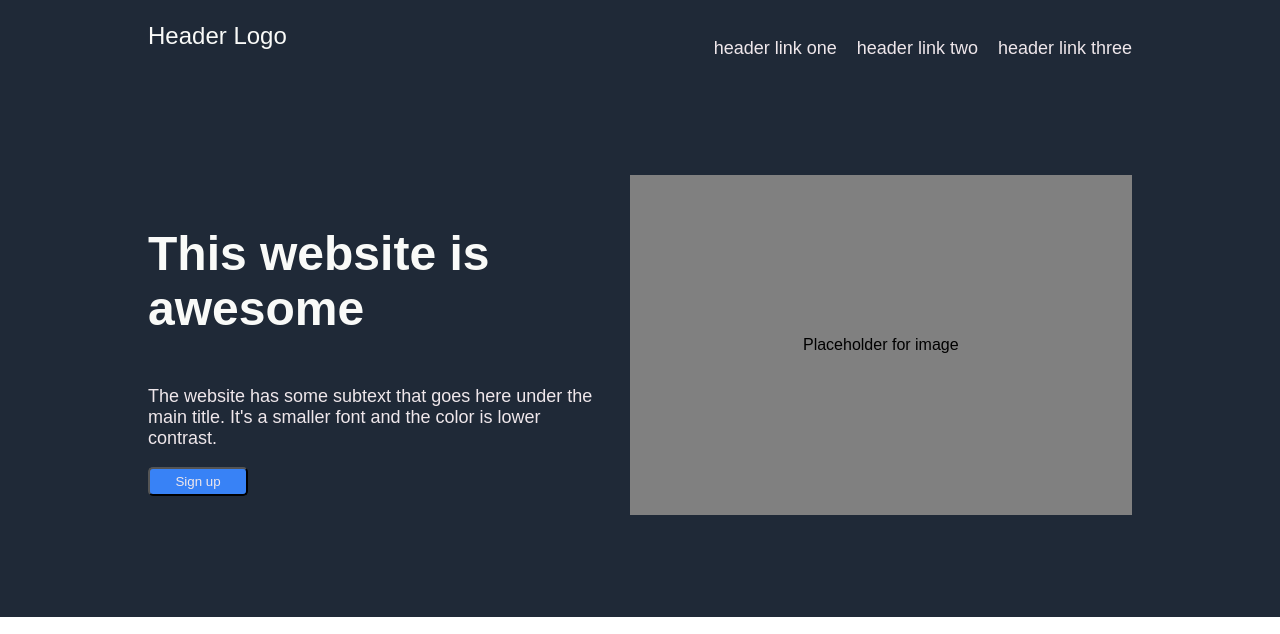
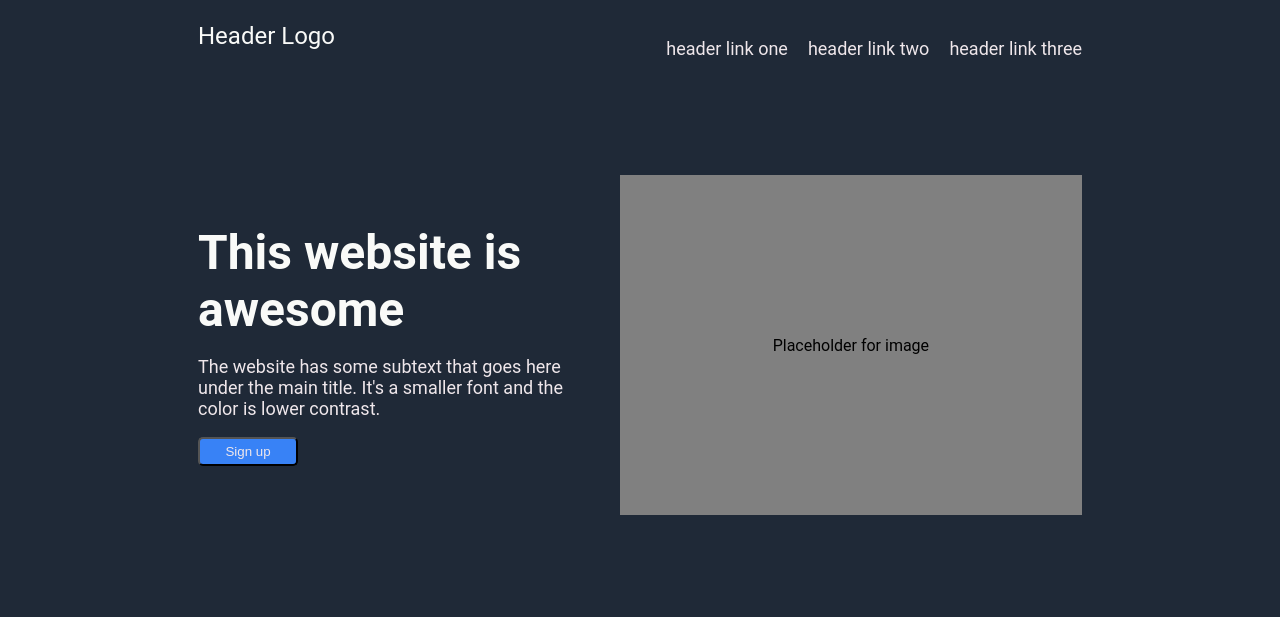
Before and after one commit to TobiOkanlawon/odin-landing-page, a plain HTML site: page index.html in a window 1280 px wide. Shown: the top 634 px of the page. Drawn offline with Linux system fonts and the light colour scheme.

Commit message:
Implement proper styling for hero area

```diff
--- a/style.css
+++ b/style.css
@@ -4,7 +4,7 @@ body {
     display: flex;
     flex-direction: column;
     box-sizing: border-box;
-    font-family: sans-serif;
+    font-family: 'Roboto', sans-serif;
 }
 
 .hero-area {
@@ -17,6 +17,7 @@ body {
     color: #F9FAF8;
     font-size: 48px;
     font-weight: extra-bold;
+    margin: 0;
 }
 
 .hero-subtext {
@@ -48,7 +49,7 @@ body {
     display: flex;
     justify-content: space-between;
     background-color: #1f2937;
-    padding: 10px 100px;
+    padding: 10px 150px;
 }
 
 .nav-left-side {
@@ -80,7 +81,7 @@ body {
     align-items: center;
     padding: 80px;
     gap: 20px;
-    padding: 10px 100px;
+    padding: 10px 150px;
     margin: 80px 0px;
 }
 
```
